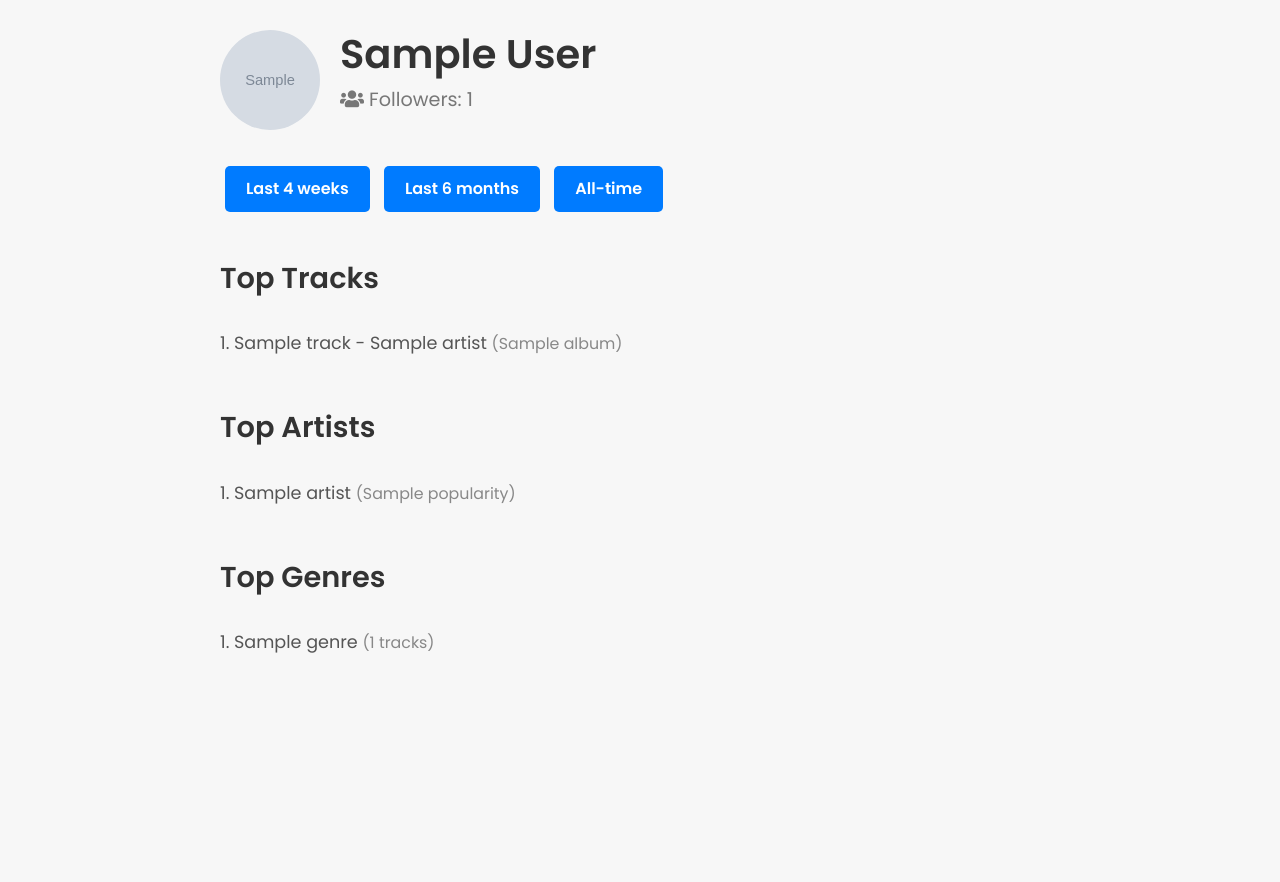
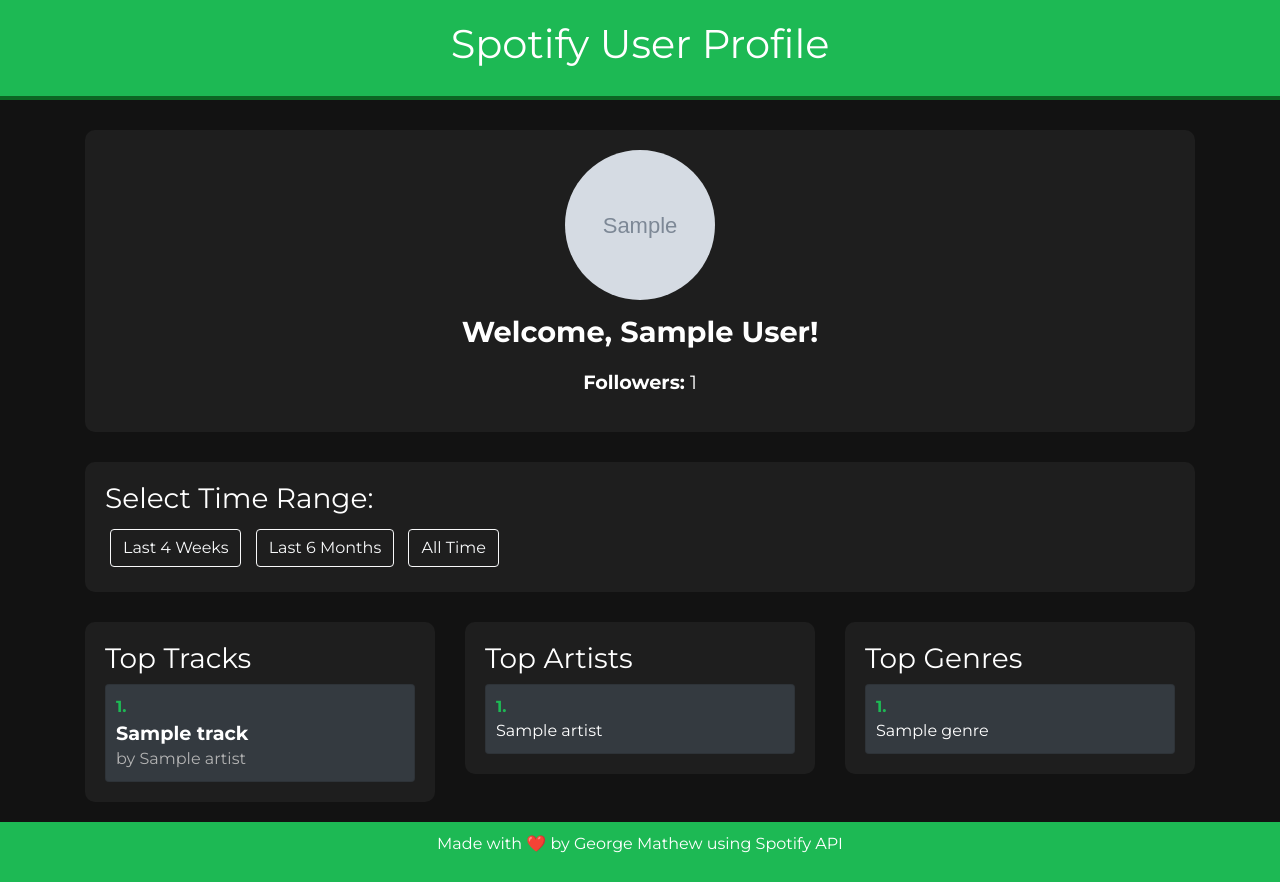
Before and after one commit to georgegmathew12/Spotify-Trends, a Flask app: template src/templates/profile.html in a window 1280 px wide. Before the commit the page ends 653 px from the top, so only its background shows below. Run offline with Flask 3, Linux system fonts and the light colour scheme; the template is opened without the code that fills it: most values are stand-ins (such as "Sample title", 1, 10 or a date in 2020); grey boxes marked "Sample" are stand-in pictures; some libraries are stand-ins or nearby versions.

Commit message:
Changed styling

```diff
--- a/src/app.py
+++ b/src/app.py
@@ -27,13 +27,13 @@ def user_info():
     except Exception as e:
         return f'Error: {e}'
 
-@app.route('/recommendations')
-def recommendations():
-    try:
-        recommended_tracks = get_user_recommendations()
-        return render_template('recommendations.html', recommended_tracks=recommended_tracks)
-    except Exception as e:
-        return f'Error: {e}'
+# @app.route('/recommendations')
+# def recommendations():
+#     try:
+#         recommended_tracks = get_user_recommendations()
+#         return render_template('recommendations.html', recommended_tracks=recommended_tracks)
+#     except Exception as e:
+#         return f'Error: {e}'
 
 if __name__ == '__main__':
     app.run()
--- a/src/templates/profile.html
+++ b/src/templates/profile.html
@@ -3,128 +3,162 @@
 <head>
     <meta charset="UTF-8">
     <meta name="viewport" content="width=device-width, initial-scale=1.0">
-    <title>{{ user_profile['user']['display_name'] }}'s Profile</title>
-
+    <link href="https://fonts.googleapis.com/css2?family=Montserrat:wght@400;700&display=swap" rel="stylesheet">
+    <title>Spotify User Profile</title>
     <!-- Bootstrap CSS -->
-    <link href="https://stackpath.bootstrapcdn.com/bootstrap/4.3.1/css/bootstrap.min.css" rel="stylesheet">
-
-    <!-- Google Fonts (Poppins for clean typography) -->
-    <link href="https://fonts.googleapis.com/css2?family=Poppins:wght@400;600&display=swap" rel="stylesheet">
-
-    <!-- Font Awesome for Icons -->
-    <link href="https://cdnjs.cloudflare.com/ajax/libs/font-awesome/5.15.4/css/all.min.css" rel="stylesheet">
-
+    <link rel="stylesheet" href="https://stackpath.bootstrapcdn.com/bootstrap/4.5.2/css/bootstrap.min.css">
+    <!-- Custom CSS -->
     <style>
         body {
-            font-family: 'Poppins', sans-serif;
-            background-color: #f7f7f7;
-            color: #333;
+            font-family: 'Montserrat', Arial, sans-serif;
+            background-color: #121212;
+            color: #ffffff;
         }
-        .container {
-            max-width: 900px;
-            margin: auto;
-            padding: 30px;
+        header {
+            background-color: #1DB954;
+            color: #fff;
+            padding: 20px;
+            text-align: center;
+            border-bottom: 4px solid #0b6623;
         }
-        .profile-header {
-            display: flex;
-            align-items: center;
-            margin-bottom: 30px;
+        h1 {
+            font-size: 2.5rem;
         }
-        .profile-header img {
-            border-radius: 50%;
-            width: 100px;
-            height: 100px;
-            margin-right: 20px;
+        .time-range-btns button {
+            margin: 5px;
         }
-        .profile-header h1 {
-            font-size: 2.5em;
-            font-weight: 600;
-            color: #333;
+        .active {
+            background-color: #1DB954 !important;
+            border-color: #0b6623 !important;
         }
-        .profile-header p {
-            color: #777;
-            font-size: 1.2em;
+        section {
+            margin-top: 30px;
+            padding: 20px;
+            border-radius: 10px;
+            background-color: #1e1e1e;
         }
-        .section-title {
-            font-size: 1.8em;
-            font-weight: 600;
-            margin-top: 40px;
-            margin-bottom: 20px;
-        }
-        .btn {
-            padding: 10px 20px;
-            font-weight: 600;
-            background-color: #007bff;
-            color: white;
-            border-radius: 5px;
-            text-decoration: none;
-            margin: 5px;
-            transition: background-color 0.3s ease;
-        }
-        .btn:hover {
-            background-color: #0056b3;
-        }
-        .selected {
-            background-color: #28a745;
+        ol, ul {
+            padding-left: 20px;
         }
         .list-group-item {
-            background-color: transparent;
-            border: none;
-            padding: 10px 0;
-            font-size: 1.1em;
-            color: #555;
+            display: flex;
+            flex-direction: column; /* Stack title and artist vertically */
+            padding: 10px; /* Adjust padding */
+        }
+        .list-group-item strong {
+            font-size: 1.2rem; /* Slightly larger font for track name */
         }
         .list-group-item span {
-            color: #888;
-            font-size: 0.9em;
+            font-size: 1rem; /* Standard size for artist name */
+            color: #b3b3b3; /* Light grey for artist name */
+        }
+        .list-group-item::before {
+            content: counter(item) ". ";
+            counter-increment: item;
+            margin-right: 8px;
+            color: #1DB954;
+            font-weight: bold;
+        }
+        ol {
+            counter-reset: item;
+        }
+        footer {
+            text-align: center;
+            margin-top: 20px;
+            padding: 10px;
+            background-color: #1DB954;
+            color: #fff;
         }
     </style>
 </head>
 <body>
-    <div class="container">
-        <!-- Profile Header -->
-        <div class="profile-header">
-            <img src="{{ user_profile['user']['profile_image'] }}" alt="Profile Image">
-            <div>
-                <h1>{{ user_profile['user']['display_name'] }}</h1>
-                <p><i class="fas fa-users"></i> Followers: {{ user_profile['user']['follower_count'] }}</p>
+    <header>
+        <h1>Spotify User Profile</h1>
+    </header>
+
+    <main class="container mt-4">
+        <!-- User Information -->
+        <section class="text-center">
+            <div class="d-flex flex-column align-items-center">
+                <img src="{{ user_profile['user']['profile_image'] }}"
+                    alt="Profile Image"
+                    style="width: 150px; height: 150px; border-radius: 50%; margin-bottom: 15px;">
+                <h2 style="font-size: 1.8rem; font-weight: 700;">Welcome, {{ user_profile['user']['display_name'] }}!</h2>
+                <p style="font-size: 1.2rem; margin-top: 10px;">
+                    <strong>Followers:</strong> {{ user_profile['user']['follower_count'] }}
+                </p>
+            </div>
+        </section>
+
+        <!-- Time Range Selection -->
+        <section>
+            <h3>Select Time Range:</h3>
+            <form method="GET" action="/" class="time-range-btns">
+                <button type="submit" name="time_range" value="short_term"
+                        class="btn btn-outline-light {% if time_range == 'short_term' %}active{% endif %}">
+                    Last 4 Weeks
+                </button>
+                <button type="submit" name="time_range" value="medium_term"
+                        class="btn btn-outline-light {% if time_range == 'medium_term' %}active{% endif %}">
+                    Last 6 Months
+                </button>
+                <button type="submit" name="time_range" value="long_term"
+                        class="btn btn-outline-light {% if time_range == 'long_term' %}active{% endif %}">
+                    All Time
+                </button>
+            </form>
+        </section>
+
+        <!-- Top Content Sections in Columns -->
+        <div class="row">
+            <!-- Top Tracks -->
+            <div class="col-md-4">
+                <section>
+                    <h3>Top Tracks</h3>
+                    <ol class="list-group">
+                        {% for track in user_profile['top_tracks'] %}
+                        <li class="list-group-item bg-dark text-white">
+                            <strong>{{ track['name'] }}</strong>
+                            <span>by {{ track['artist'] }}</span>
+                        </li>
+                        {% endfor %}
+                    </ol>
+                </section>
+            </div>
+
+            <!-- Top Artists -->
+            <div class="col-md-4">
+                <section>
+                    <h3>Top Artists</h3>
+                    <ol class="list-group">
+                        {% for artist in user_profile['top_artists'] %}
+                        <li class="list-group-item bg-dark text-white">{{ artist['name'] }}</li>
+                        {% endfor %}
+                    </ol>
+                </section>
+            </div>
+
+            <!-- Top Genres -->
+            <div class="col-md-4">
+                <section>
+                    <h3>Top Genres</h3>
+                    <ol class="list-group">
+                        {% for genre in user_profile['top_genres'] %}
+                        <li class="list-group-item bg-dark text-white">{{ genre }}</li>
+                        {% endfor %}
+                    </ol>
+                </section>
             </div>
         </div>
+    </main>
 
-        <!-- Time Range Selection -->
-        <div>
-            <a href="/?time_range=short_term" class="btn {% if time_range == 'short_term' %}selected{% endif %}">Last 4 weeks</a>
-            <a href="/?time_range=medium_term" class="btn {% if time_range == 'medium_term' %}selected{% endif %}">Last 6 months</a>
-            <a href="/?time_range=long_term" class="btn {% if time_range == 'long_term' %}selected{% endif %}">All-time</a>
-        </div>
+    <footer>
+        <p>Made with ❤️ by George Mathew using Spotify API</p>
+    </footer>
 
-        <!-- Top Tracks -->
-        <div class="section-title">Top Tracks</div>
-        <ol class="list-group">
-            {% for track in user_profile['top_tracks'] %}
-                <li class="list-group-item">{{ loop.index }}. {{ track['name'] }} - {{ track['artist'] }} <span>({{ track['album'] }})</span></li>
-            {% endfor %}
-        </ol>
-
-        <!-- Top Artists -->
-        <div class="section-title">Top Artists</div>
-        <ol class="list-group">
-            {% for artist in user_profile['top_artists'] %}
-                <li class="list-group-item">{{ loop.index }}. {{ artist['name'] }} <span>({{ artist['popularity'] }})</span></li>
-            {% endfor %}
-        </ol>
-
-        <!-- Top Genres -->
-        <div class="section-title">Top Genres</div>
-        <ol class="list-group">
-            {% for genre, count in user_profile['top_genres'] %}
-                <li class="list-group-item">{{ loop.index }}. {{ genre }} <span>({{ count }} tracks)</span></li>
-            {% endfor %}
-        </ol>
-    </div>
-
-    <!-- Bootstrap and jQuery JS -->
-    <script src="https://code.jquery.com/jquery-3.6.0.min.js"></script>
-    <script src="https://stackpath.bootstrapcdn.com/bootstrap/4.3.1/js/bootstrap.bundle.min.js"></script>
+    <!-- Bootstrap JS and dependencies -->
+    <script src="https://code.jquery.com/jquery-3.5.1.slim.min.js"></script>
+    <script src="https://cdn.jsdelivr.net/npm/@popperjs/core@2.9.2/dist/umd/popper.min.js"></script>
+    <script src="https://stackpath.bootstrapcdn.com/bootstrap/4.5.2/js/bootstrap.min.js"></script>
 </body>
 </html>
```
Also changed, not shown: src/data_collection.py (+6 -3 lines).
